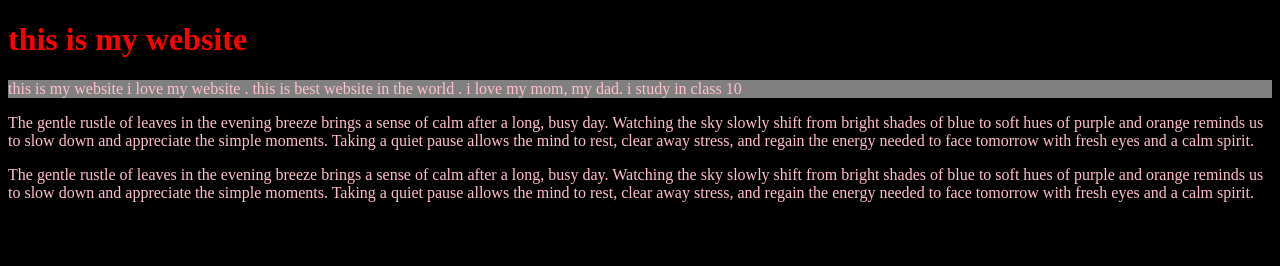
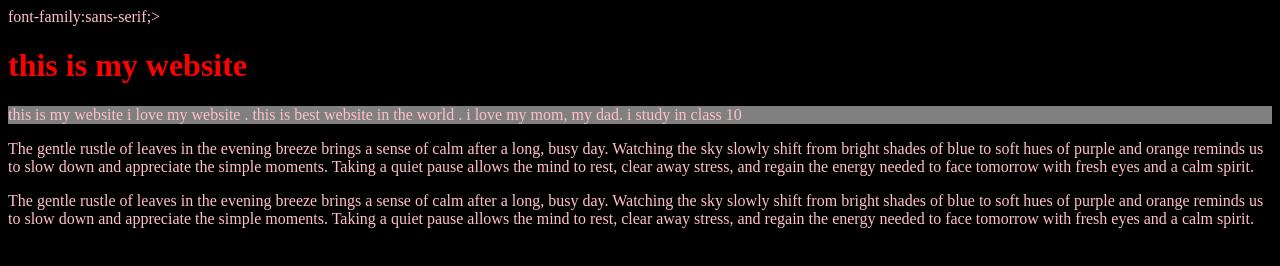
Before and after one commit to cocogotmeta/Snake-game, a plain HTML site: page index.html in a window 1280 px wide. Drawn offline with Linux system fonts and the light colour scheme.

Commit message:
Update index.html

```diff
--- a/index.html
+++ b/index.html
@@ -1,7 +1,7 @@
 <!doctype html>
 <html>
 <head><title> my first website</title></head>
-<body style="background-color:black; color:pink;">
+<body style="background-color:black; color:pink;">font-family:sans-serif;>
 <h1 style="color:red;"> this is my website </h1>
 <p style="background-color:grey;" color: blue;"> this is my website i love my website . this is best website in the world . i love my mom, my dad. i study in class 10</p>
 <p>The gentle rustle of leaves in the evening breeze brings a sense of calm after a long, busy day. Watching the sky slowly shift from bright shades of blue to soft hues of purple and orange reminds us to slow down and appreciate the simple moments. Taking a quiet pause allows the mind to rest, clear away stress, and regain the energy needed to face tomorrow with fresh eyes and a calm spirit.</p>
```
